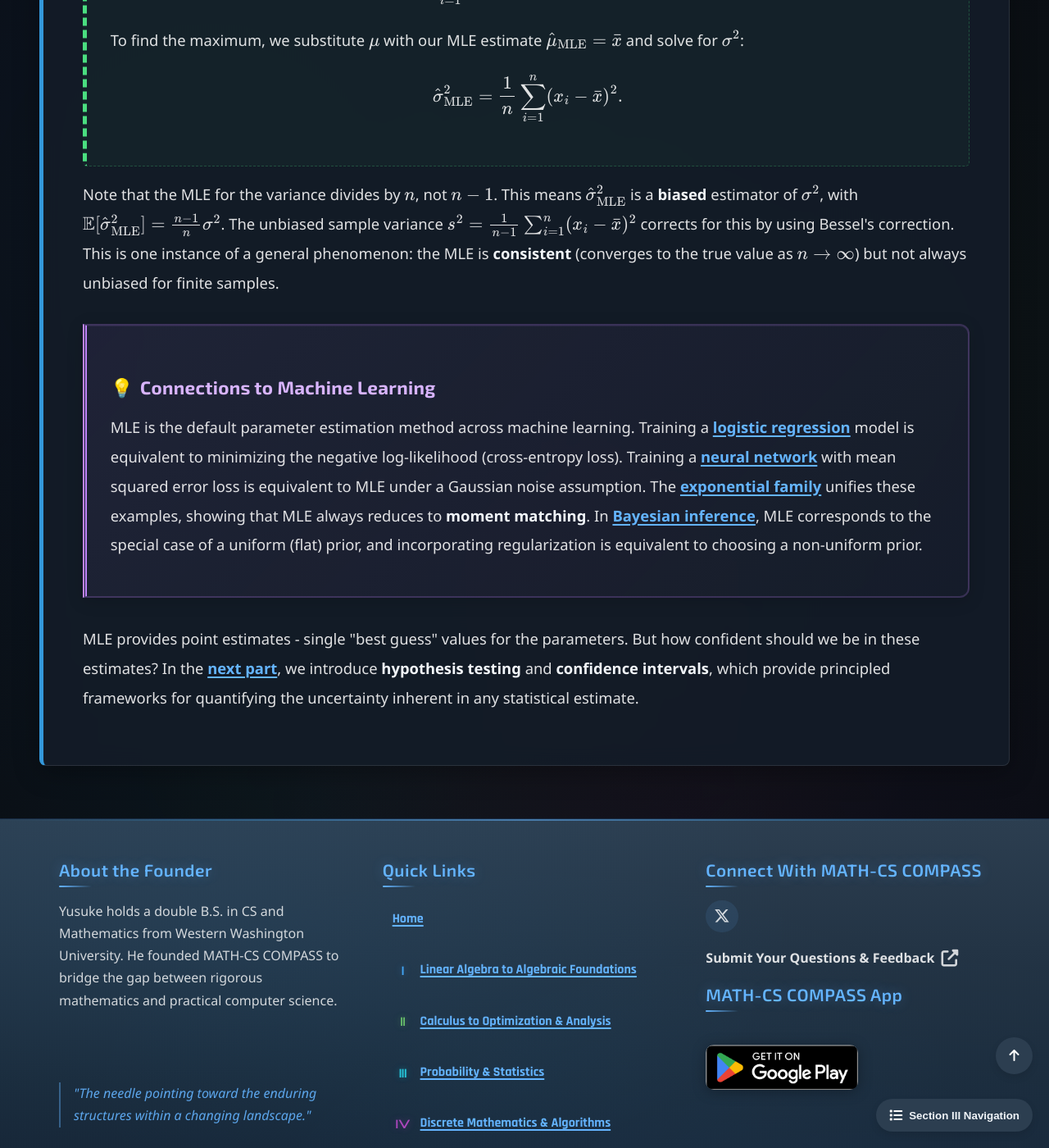
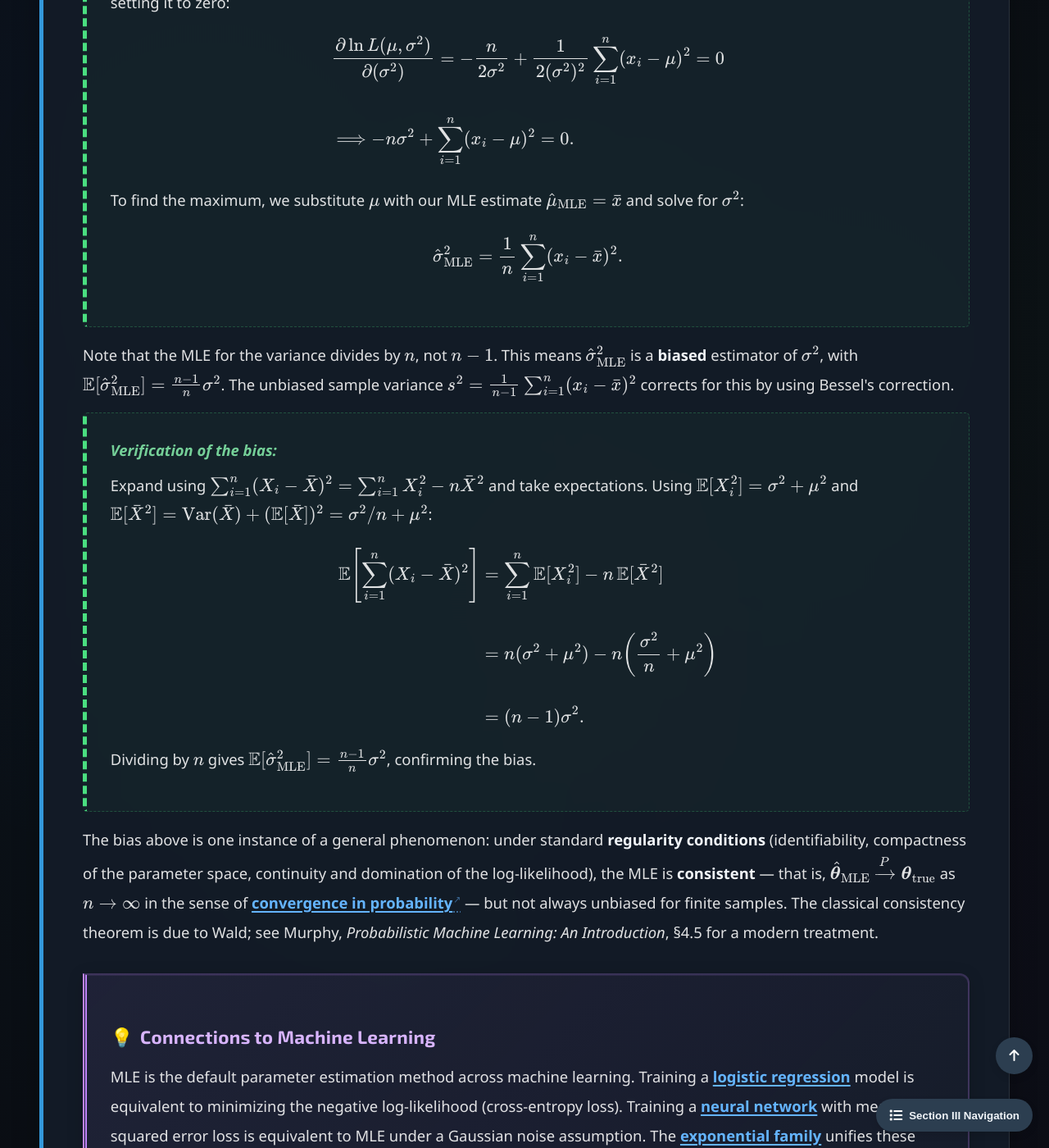
Before and after one commit to Yusukey01/yusukey01.github.io, a Jekyll site: the page built from Mathematics/Probability/mle.html, in a window 1280 px wide and 1400 px high, scrolled down 8874 px. Shown: the whole window at 82% size. Built offline with Jekyll 4.4.1, drawn with Linux system fonts in a browser that asks for light colours; some of the changed text lies outside the part shown.

Commit message:
fixed style bugs

```diff
--- a/Mathematics/Linear_algebra/leastsquares.html
+++ b/Mathematics/Linear_algebra/leastsquares.html
@@ -89,7 +89,7 @@ uses_python: false
                     </p>
                 </div>
 
-               <div class="theorem">
+               <div class="theorem" id="T-normal_equations">
                     <span class="theorem-title">Theorem 1: Normal Equations</span>
                     <p>
                         The set of least-squares solutions of \(Ax = b\) consists of all vectors \(\hat{x}\) that satisfy
@@ -169,7 +169,7 @@ uses_python: false
                     </li>
 
                     <li><strong>Practical Failure:</strong><br>
-                        Even if \(A^TA\) is invertible, it can be <strong>ill-conditioned</strong>. As defined in <a href="symmetry.html#svd"><strong>Part 9</strong></a>,
+                        Even if \(A^TA\) is invertible, it can be <strong>ill-conditioned</strong>. As defined in our treatment of the <a href="symmetry.html#svd"><strong>singular value decomposition</strong></a>,
                         the <strong>condition number</strong> \(\kappa(A)\) measures a matrix's numerical sensitivity.
                         The problem is that \(\kappa(A^TA) = \kappa(A)^2\). This squaring of the condition number is catastrophic. A moderately
                         ill-conditioned problem (e.g., \(\kappa(A) = 10^5\)) becomes a hopelessly unstable one (\(\kappa(A^TA) = 10^{10}\)).
@@ -224,7 +224,7 @@ uses_python: false
 
                 <p>
                     The most stable way to compute \(A^\dagger\) is via the <strong>Singular Value Decomposition (SVD)</strong>, which
-                    we will define in <a href="symmetry.html#pinv_svd"><strong>Part 9</strong></a>.
+                    we will define in our treatment of <a href="symmetry.html#pinv_svd"><strong>symmetric matrices and the SVD</strong></a>.
                 </p>
             </section>
 
--- a/Mathematics/Probability/mle.html
+++ b/Mathematics/Probability/mle.html
@@ -31,14 +31,13 @@ uses_python: false
 
                 <h2>Point Estimators</h2>
                 <p>
-                    In the previous parts, we built up a vocabulary of probability distributions. Each of them is
-                    parameterized by unknown quantities (means, variances, covariance matrices) that must
-                    be determined from observed data. The fundamental question of <strong>statistical inference</strong>
-                    is: given a sample \(\mathcal{D} = \{x_1, \ldots, x_n\}\), how do we estimate the true parameter \(\theta\)
-                    of the underlying population?
+                    In the preceding chapters on probability distributions, we built up a vocabulary parameterized by unknown quantities
+                    (means, variances, covariance matrices) that must be determined from observed data. The fundamental question of
+                    <strong>statistical inference</strong> is: given a sample \(\mathcal{D} = \{x_1, \ldots, x_n\}\), how do we estimate
+                    the true parameter \(\theta\) of the underlying population?
                 </p>
 
-                <div class="theorem">
+                <div class="theorem" id="D-point_estimator">
                     <span class="theorem-title">Definition: Point Estimator</span>
                     <p>
                         A <strong>point estimator</strong> \(\hat{\theta}\) is a function of sample
@@ -81,7 +80,7 @@ uses_python: false
                     provides a single criterion that balances both considerations.
                 </p>
 
-                <div class="theorem">
+                <div class="theorem" id="D-MSE">
                     <span class="theorem-title">Definition: Mean Squared Error (MSE)</span>
                     <p>
                         The <strong>mean squared error</strong> of an estimator \(\hat{\theta}\) is
@@ -152,7 +151,7 @@ uses_python: false
                     as a function of the parameter given fixed data. This reversal of roles leads to the <strong>likelihood function</strong>.
                 </p>
 
-                <div class="theorem">
+                <div class="theorem" id="D-likelihood_function">
                     <span class="theorem-title">Definition: Likelihood Function</span>
                     <p>
                         Suppose observations \(X_1, X_2, \ldots, X_n\) are i.i.d. random variables.
@@ -164,8 +163,8 @@ uses_python: false
                         where \(\theta\) is some unknown parameter.
                     </p>
                     <p>
-                        This is called the <strong>likelihood function</strong> of \(\theta\) for observed values \(x_1, x_2, \cdots, x_n\)
-                        and denote it by \(L(\theta \mid x_1, x_2, \cdots, x_n)\), or simply \(L(\theta)\).
+                        This is called the <strong>likelihood function</strong> of \(\theta\) for observed values \(x_1, x_2, \cdots, x_n\),
+                        and is denoted by \(L(\theta \mid x_1, x_2, \cdots, x_n)\), or simply \(L(\theta)\).
                     </p>
                 </div>
 
@@ -200,6 +199,12 @@ uses_python: false
                     observed data most probable.
                 </p>
 
+                <p>
+                    <strong>Convention.</strong> In what follows we allow \(\mathbf{x}_i \in \mathbb{R}^d\) in general; the univariate case
+                    \(x_i \in \mathbb{R}\) used in the examples below is the special case \(d = 1\). Boldface marks vector-valued quantities,
+                    lightface marks scalar ones.
+                </p>
+
                 <div class="theorem" id="D-MLE">
                     <span class="theorem-title">Definition: Maximum Likelihood Estimator</span>
                     <p>
@@ -218,7 +223,8 @@ uses_python: false
                 </p>
 
                 <p>
-                    If \(L(\boldsymbol{\theta})\) is differentiable, the MLE can be found by solving the <strong>score equation</strong>:
+                    If \(L(\boldsymbol{\theta})\) is differentiable and the maximum is attained at an interior point of the parameter space,
+                    the MLE can be found by solving the <strong>score equation</strong>:
                     \[
                     \begin{align*}
                     &\nabla_{\boldsymbol{\theta}} \ln L(\boldsymbol{\theta})
@@ -228,8 +234,9 @@ uses_python: false
                         = \sum_{i=1}^ n \nabla_{\boldsymbol{\theta}} \ln  f(\mathbf{x}_i \mid \boldsymbol{\theta}) = \mathbf{0}.
                     \end{align*}
                     \]
-                    This gradient of the log-likelihood is called the <strong>score function</strong>, which plays a central role in the
-                    <a href="fisher_info.html"><strong>Fisher information theory</strong></a>.
+                    The score equation gives a <em>necessary</em> condition for an interior maximum; boundary maxima and non-differentiable
+                    cases must be handled separately. This gradient of the log-likelihood is called the <strong>score function</strong>,
+                    which plays a central role in the <a href="fisher_info.html"><strong>Fisher information theory</strong></a>.
                 </p>
 
             </section>
@@ -243,7 +250,7 @@ uses_python: false
                 </p>
 
                 <div class="proof">
-                    <span class="proof-title">Proof:</span>
+                    <span class="proof-title">Example:</span>
                     <p>
                         Let \(X \sim b(n, \theta)\), where \(\theta \in [0, 1]\) is the probability of success.
                         If we observe \(X = k\) successes in \(n\) trials, the likelihood function is the probability mass function:
@@ -275,6 +282,7 @@ uses_python: false
                     This is exactly the <strong>sample proportion</strong> \(\hat{p} = \frac{X}{n}\), confirming that the
                     intuitively natural estimator for the population proportion coincides with the MLE. We now
                      turn to a continuous example where the MLE must be found for two parameters simultaneously.
+                </p>
                 <p>
                     Note:
                     \[
@@ -296,14 +304,14 @@ uses_python: false
                 </p>
 
                 <div class="proof">
-                    <span class="proof-title">Proof:</span>
+                    <span class="proof-title">Example:</span>
 
                     <p>
                         Suppose \(\mathcal{D} = \{x_1, x_2, \cdots, x_n \}\) is from a normal distribution with p.d.f
                         \[
                         f(x \mid \mu, \sigma^2) = \frac{1}{\sigma \sqrt{2\pi}}\exp \left\{- \frac{(x - \mu)^2}{2\sigma^2}\right\}.
                         \]
-                        And its likelihood fuction is given by
+                        And its likelihood function is given by
                         \[
                         \begin{align*}
                         L(\mu, \sigma^2) &= \prod_{i=1}^n [ f(x_i \mid \mu, \sigma^2)] \\\\
@@ -330,7 +338,7 @@ uses_python: false
                         \]
                         Thus,
                         \[
-                        \hat{\mu}_{MLE} = \frac{1}{n} \sum_{i=1}^n x_i = \bar{x}. \tag{2}
+                        \hat{\mu}_{\text{MLE}} = \frac{1}{n} \sum_{i=1}^n x_i = \bar{x}. \tag{2}
                         \]
                     </p>
 
@@ -354,8 +362,33 @@ uses_python: false
                     Note that the MLE for the variance divides by \(n\), not \(n - 1\). This means \(\hat{\sigma}^2_{\text{MLE}}\)
                     is a <strong>biased</strong> estimator of \(\sigma^2\), with \(\mathbb{E}[\hat{\sigma}^2_{\text{MLE}}] = \frac{n-1}{n}\sigma^2\).
                     The unbiased sample variance \(s^2 = \frac{1}{n-1}\sum_{i=1}^n (x_i - \bar{x})^2\) corrects for this by using Bessel's correction.
-                    This is one instance of a general phenomenon: the MLE is <strong>consistent</strong> (converges to the true value as
-                    \(n \to \infty\)) but not always unbiased for finite samples.
+                </p>
+
+                <div class="proof">
+                    <span class="proof-title">Verification of the bias:</span>
+                    <p>
+                        Expand using \(\sum_{i=1}^n (X_i - \bar{X})^2 = \sum_{i=1}^n X_i^2 - n\bar{X}^2\) and take expectations.
+                        Using \(\mathbb{E}[X_i^2] = \sigma^2 + \mu^2\) and \(\mathbb{E}[\bar{X}^2] = \text{Var}(\bar{X}) + (\mathbb{E}[\bar{X}])^2 = \sigma^2/n + \mu^2\):
+                        \[
+                        \begin{align*}
+                        \mathbb{E}\!\left[\sum_{i=1}^n (X_i - \bar{X})^2\right]
+                            &= \sum_{i=1}^n \mathbb{E}[X_i^2] - n\,\mathbb{E}[\bar{X}^2] \\\\
+                            &= n(\sigma^2 + \mu^2) - n\!\left(\frac{\sigma^2}{n} + \mu^2\right) \\\\
+                            &= (n - 1)\sigma^2.
+                        \end{align*}
+                        \]
+                        Dividing by \(n\) gives \(\mathbb{E}[\hat{\sigma}^2_{\text{MLE}}] = \frac{n-1}{n}\sigma^2\), confirming the bias.
+                    </p>
+                </div>
+
+                <p>
+                    The bias above is one instance of a general phenomenon: under standard <strong>regularity conditions</strong>
+                    (identifiability, compactness of the parameter space, continuity and domination of the log-likelihood),
+                    the MLE is <strong>consistent</strong> — that is,
+                    \(\hat{\boldsymbol{\theta}}_{\text{MLE}} \xrightarrow{P} \boldsymbol{\theta}_{\text{true}}\) as \(n \to \infty\)
+                    in the sense of <a href="convergence.html#D-convergence_in_probability" class="ref-link"><strong>convergence in probability</strong></a> —
+                    but not always unbiased for finite samples. The classical consistency theorem is due to Wald;
+                    see Murphy, <em>Probabilistic Machine Learning: An Introduction</em>, §4.5 for a modern treatment.
                 </p>
 
                 <div class="insight-box">
```
Also changed, not shown: Mathematics/Probability/linear_regression.html (+19 -7 lines), data/previews.json.
